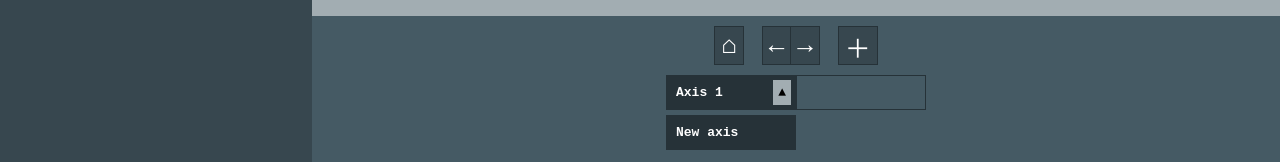
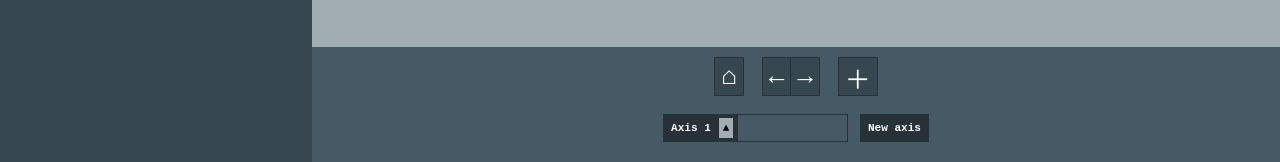
Before and after one commit to jcreus/xandri, a plain HTML site: page ssiborg/index.html in a window 1280 px wide. Shown: the part 635-797 px from the top of the page. Drawn offline with Linux system fonts and the light colour scheme; no server answers.

Commit message:
compact legend

```diff
--- a/ssiborg/index.html
+++ b/ssiborg/index.html
@@ -166,16 +166,17 @@ Hailed as the new benchmark for shitty code
 			margin:0 auto;
 			text-align:left;
 			border-spacing:0 5px;
+			font-size:85%;
 		}
 		.axis {
 			padding:3px 0px;
-			max-width:90%;
+			display:inline-block;
+			margin-right:6px;
+			margin-left:6px;
 		}
 		.axis-label {
 			background:#263238;
-			padding:5px;
-			width:10em;
-			max-width:10em;
+			padding:4px;
 			text-align:left;
 			color:white;
 			font-weight:bold;
@@ -195,13 +196,14 @@ Hailed as the new benchmark for shitty code
 		.axis-opts {
 			float:right;
 			cursor:pointer;
-			padding:5px;
+			padding:4px;
+			margin-left:4px;
 			background:#a2adb2;
 			color:black;
 		}
 		.axis-name {
 			float:left;
-			padding:5px;
+			padding:4px;
 		}
 	</style>
 
```
